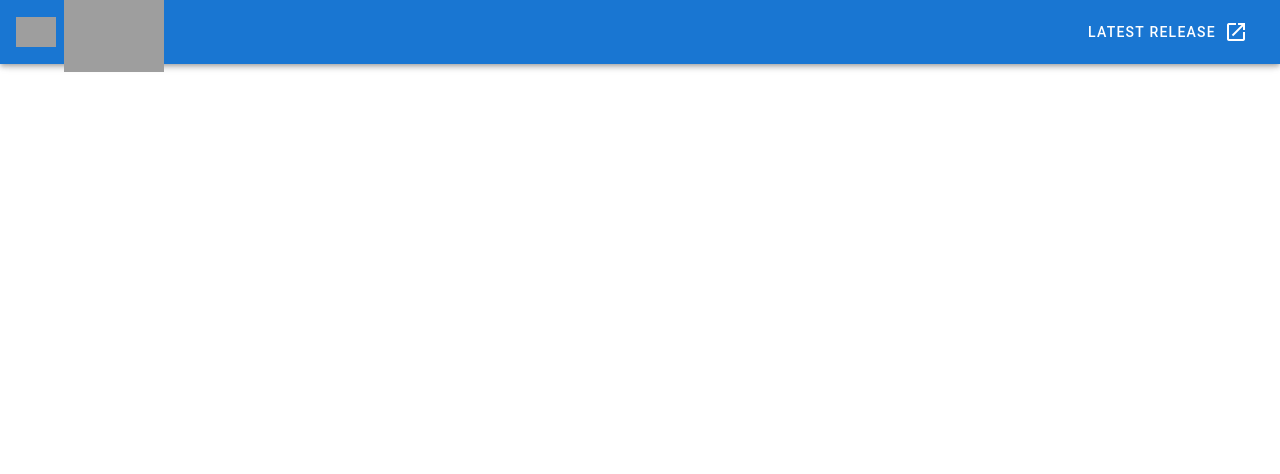
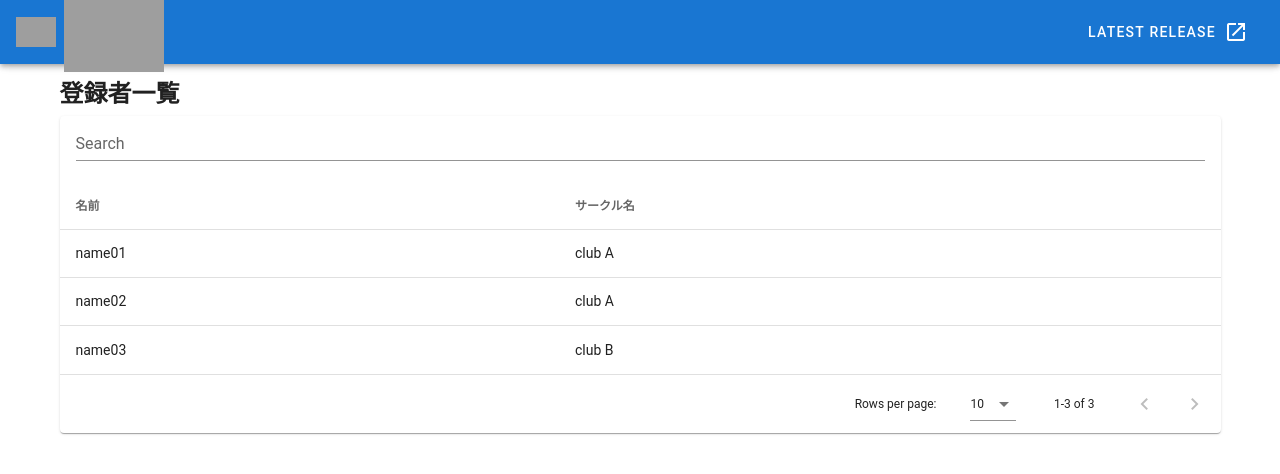
Before and after one commit to entry-system-prj/entrysys-webui, a Vue app: page /list in a window 1280 px wide. Shown: the top 474 px of the page. Built offline with nearby package versions, Linux system fonts and the light colour scheme; grey boxes are pictures that could not be loaded.

Commit message:
Add: List

```diff
--- /dev/null
+++ b/src/components/List/view.vue
@@ -0,0 +1,57 @@
+<template>
+  <div>
+    <h2>登録者一覧</h2>
+    <v-data-table
+      :headers="headers"
+      :items="items"
+      item-key="name"
+      class="elevation-1"
+      :search="search"
+    >
+      <template #top>
+        <v-text-field
+          v-model="search"
+          label="Search"
+          class="mx-4"
+        ></v-text-field>
+      </template>
+    </v-data-table>
+  </div>
+</template>
+
+<script lang="ts">
+import { Component, Vue } from "vue-property-decorator";
+
+@Component
+export default class Regist extends Vue {
+  search = "";
+
+  headers = [
+    {
+      text: "名前",
+      value: "name",
+      align: "start",
+      sortable: false
+    },
+    {
+      text: "サークル名",
+      value: "club",
+      sortable: true
+    }
+  ];
+  items = [
+    {
+      name: "name01",
+      club: "club A"
+    },
+    {
+      name: "name02",
+      club: "club A"
+    },
+    {
+      name: "name03",
+      club: "club B"
+    }
+  ];
+}
+</script>
--- a/src/router/index.ts
+++ b/src/router/index.ts
@@ -2,6 +2,7 @@
 import VueRouter, { RouteConfig } from "vue-router";
 import Home from "../views/Home.vue";
 import Regist from "../views/Regist.vue";
+import List from "../views/List.vue";
 
 Vue.use(VueRouter);
 
@@ -24,6 +25,11 @@
     path: "/regist",
     name: "Regist",
     component: Regist
+  },
+  {
+    path: "/list",
+    name: "List",
+    component: List
   }
 ];
 
--- /dev/null
+++ b/src/views/List.vue
@@ -0,0 +1,17 @@
+<template>
+  <div class="regist">
+    <list-view />
+  </div>
+</template>
+
+<script lang="ts">
+import { Component, Vue } from "vue-property-decorator";
+import ListView from "@/components/List/view.vue";
+
+@Component({
+  components: {
+    ListView
+  }
+})
+export default class List extends Vue {}
+</script>
```
